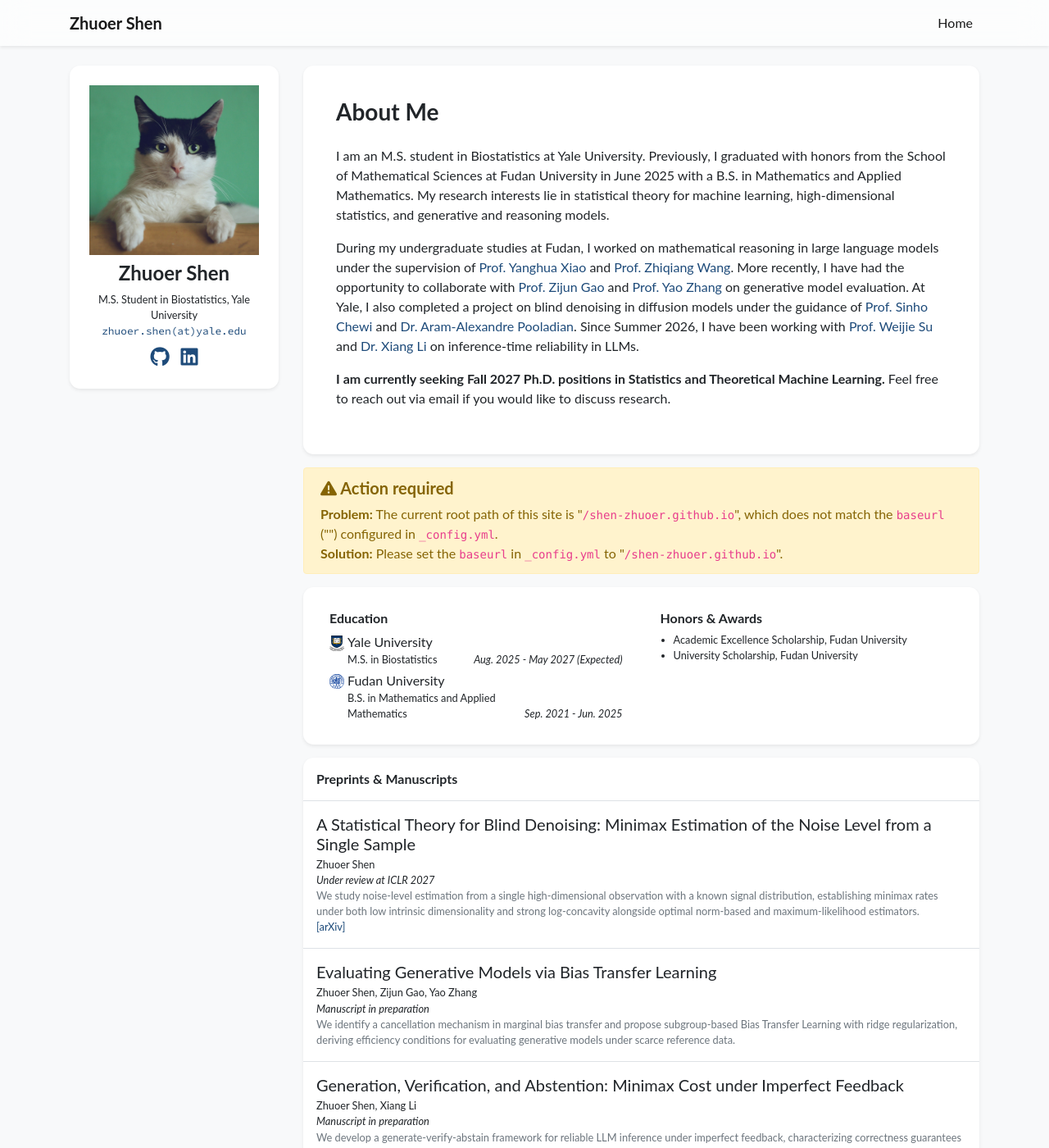
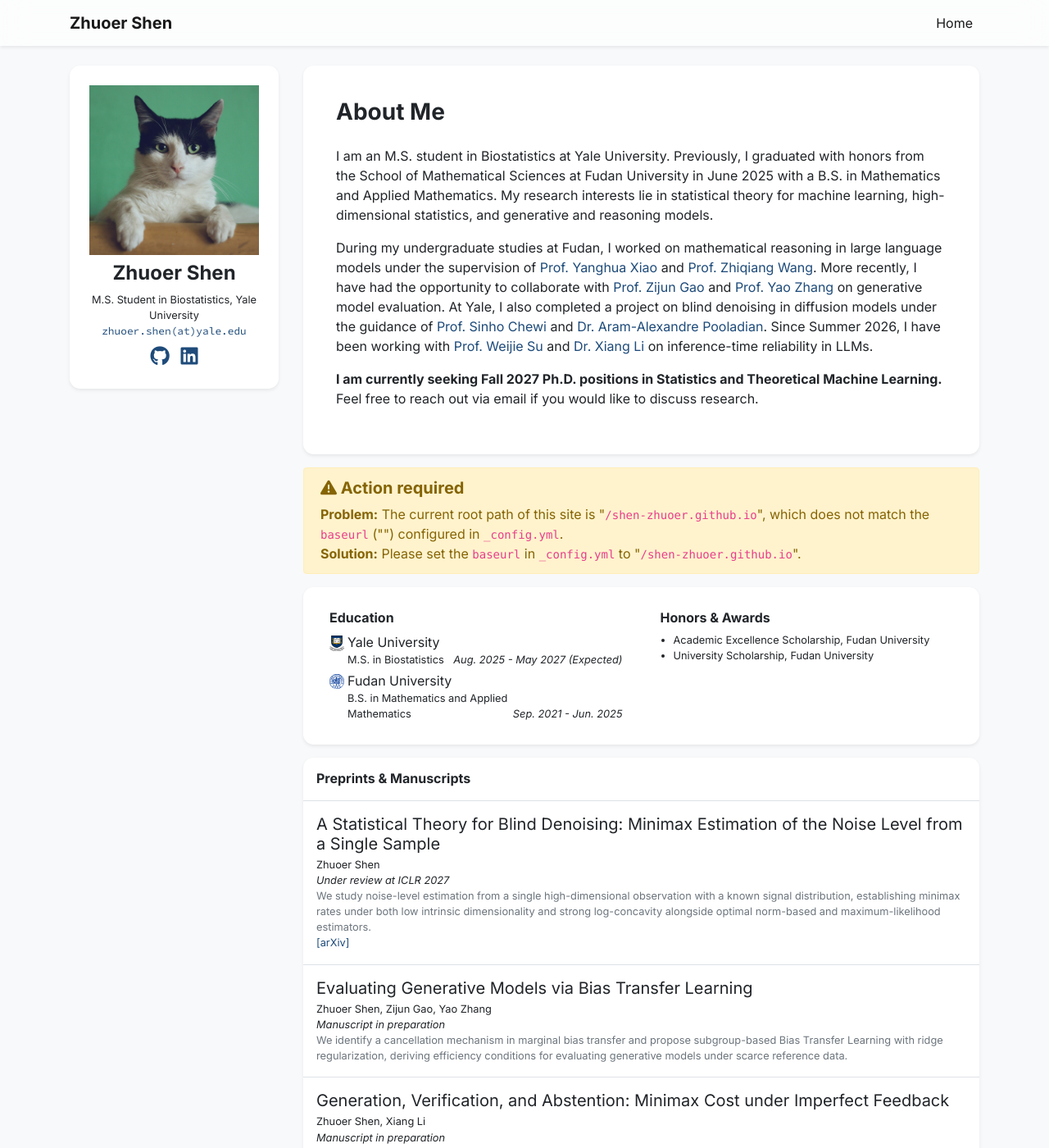
Before and after one commit to shen-zhuoer/shen-zhuoer.github.io, a Jekyll site: the page built from index.html, in a window 1280 px wide and 1400 px high. Shown: the whole window at 82% size. Built offline with Jekyll 4.4.1, drawn with Linux system fonts in a browser that asks for light colours; nearby versions of some CDN libraries; a style sheet for code colours, icons or effects is not loaded.

Commit message:
Change font family from Lato to Inter

```diff
--- a/assets/css/global.css
+++ b/assets/css/global.css
@@ -1,6 +1,6 @@
 @charset "utf-8";
 body {
-    font-family: "Lato", sans-serif;
+    font-family: "Inter", -apple-system, BlinkMacSystemFont, "Segoe UI", Roboto, sans-serif;
     font-weight: 400;
     padding-top: 5.0rem;
 }
```
